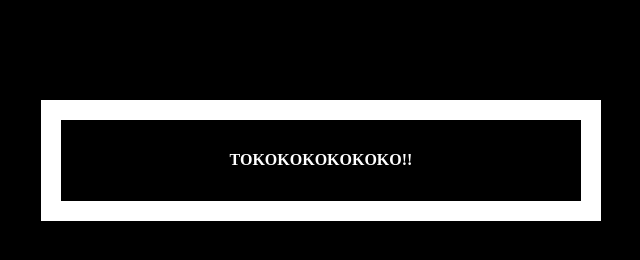
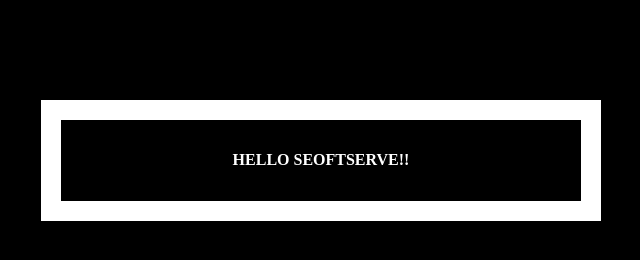
Before and after one commit to stefobaev/final-demo, a plain HTML site: page app/templates/index.html in a window 1280 px wide. Shown: the full height of the page, 319-959 px from the left. Drawn offline with Linux system fonts and the light colour scheme.

Commit message:
finaldomo

```diff
--- a/app/templates/index.html
+++ b/app/templates/index.html
@@ -19,7 +19,7 @@
   </head>
   <body>
     <div class="container">
-      <h4>tokokokokokoko!!</h4>
+      <h4>Hello SeoftServe!!</h4>
     </div>
   </body>
 </html>
```
